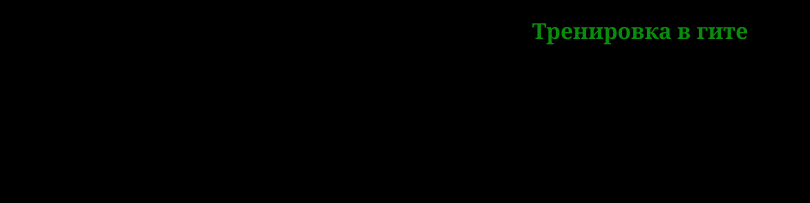
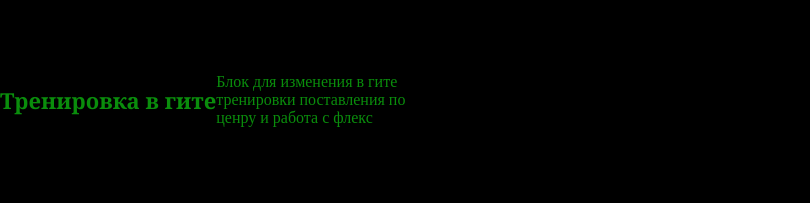
Before and after one commit to Menithil2403/first-project, a plain HTML site: page index.html in a window 1280 px wide. Shown: the whole page, without its empty margins (0-810 px from the left). Drawn offline with Linux system fonts and the light colour scheme; a web font is replaced by a local one.

Commit message:
add <p> and style

```diff
--- a/index.html
+++ b/index.html
@@ -11,6 +11,10 @@
 
     <body>
       <h1 class="title_h1">Тренировка в гите</h1>
+      <div class="content">
+        <p>Блок для изменения в гите тренировки
+           поставления по ценру и работа с флекс</p>
+      </div>
     </body>
   </html>
 </html>
--- a/style.css
+++ b/style.css
@@ -1,12 +1,23 @@
 body{
     margin:0;
     padding: 0;
-    text-align: center;
     background-color: black;
+    display: flex;
 }
 
 .title_h1{
+    display: flex;
+    justify-content: center;
+    align-items: center;
     font-size: 22px;
     color: rgb(10, 141, 12);
     font-family: Cambria, Cochin, Georgia, Times, 'Times New Roman', serif;
 }
+.content{
+    display: flex;
+    align-items: center;
+    justify-content: center;
+    width: 200px;
+    height: 200px;
+    color: rgb(10, 141, 12);
+}
```
